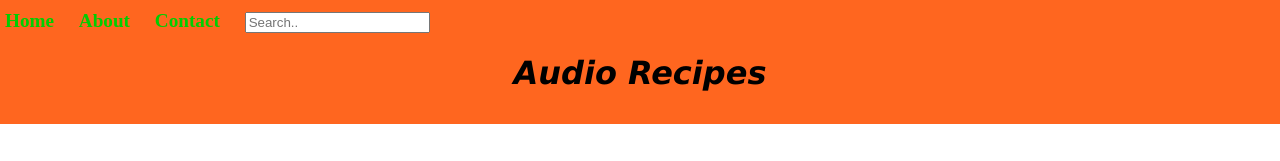
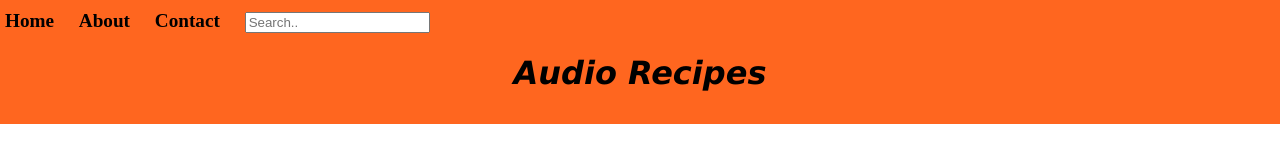
Before and after one commit to BogdanIGuess/AudioRecipes, a plain HTML site: page index.html in a window 1280 px wide. Shown: the top 161 px of the page. Drawn offline with Linux system fonts and the light colour scheme.

Commit message:
Update universal.css

```diff
--- a/universal.css
+++ b/universal.css
@@ -10,11 +10,6 @@
             margin:0;
             padding: 10px 5px;
         }
-        a:link {
-  color: rgb(1, 206, 1);
-  background-color: transparent;
-  text-decoration: none;
-}
 
 a {
     color:black;
```
